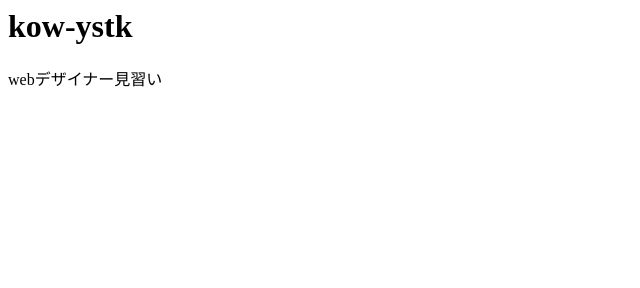
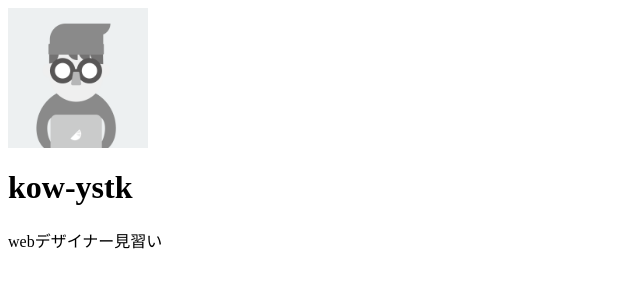
Before and after one commit to kow-ystk/MyPortfolio, a plain HTML site: page index.html in a window 1280 px wide. Shown: the whole page, without its empty margins (0-640 px from the left). Drawn offline with Linux system fonts and the light colour scheme.

Commit message:
add a img

```diff
--- a/index.html
+++ b/index.html
@@ -1,2 +1,3 @@
+<img src="img/taro.png" width="140" height="140" alt="太郎のアイコン">
 <h1>kow-ystk</h1>
 <p>webデザイナー見習い</p>
```
